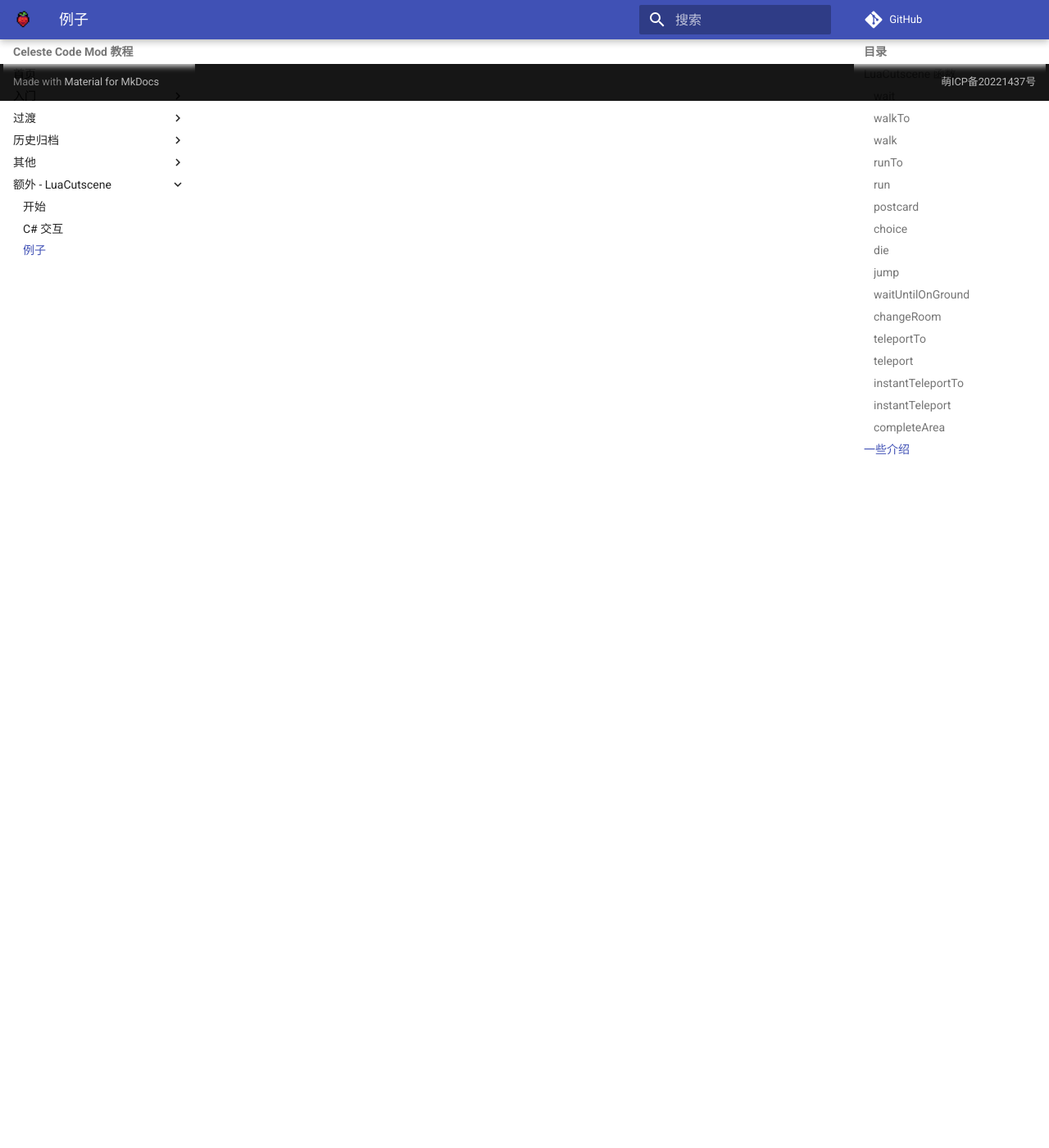
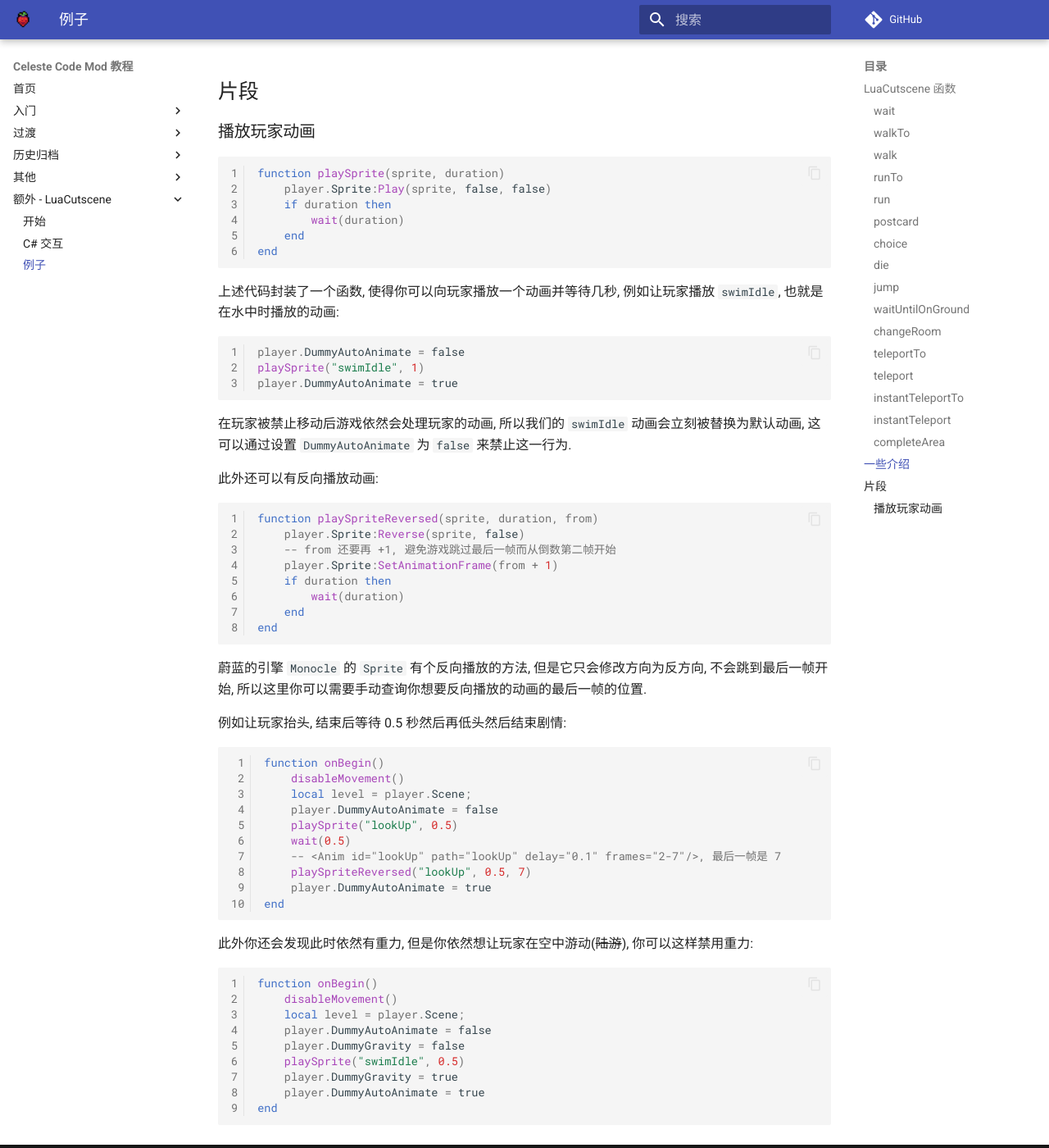
Before and after one commit to Saplonily/CelesteModTutorial, an MkDocs documentation site: the page built from docs/extra_luacs/examples.md, in a window 1280 px wide and 1400 px high, scrolled down 6103 px. Shown: the whole window at 82% size. Built offline with MkDocs 1.6.1 and Material for MkDocs 9.7.7, drawn with Linux system fonts in a browser that asks for light colours; comment, search, counter and statistics services are not loaded.

Commit message:
玩家动画播放片段

````diff
--- a/docs/extra_luacs/examples.md
+++ b/docs/extra_luacs/examples.md
@@ -225,3 +225,72 @@
 以防你还不知道, 游戏的坐标系与常规的数学坐标系不同, 其 y 坐标经过了竖直翻转:
 
 ![game-coord](../begin/game_coord.png)
+
+## 片段
+
+### 播放玩家动画
+
+```lua
+function playSprite(sprite, duration)
+    player.Sprite:Play(sprite, false, false)
+    if duration then
+        wait(duration)
+    end
+end
+```
+
+上述代码封装了一个函数, 使得你可以向玩家播放一个动画并等待几秒, 例如让玩家播放 `swimIdle`, 也就是在水中时播放的动画:
+
+```lua
+player.DummyAutoAnimate = false
+playSprite("swimIdle", 1)
+player.DummyAutoAnimate = true
+```
+
+在玩家被禁止移动后游戏依然会处理玩家的动画, 所以我们的 `swimIdle` 动画会立刻被替换为默认动画,
+这可以通过设置 `DummyAutoAnimate` 为 `false` 来禁止这一行为.
+
+此外还可以有反向播放动画:
+
+```lua
+function playSpriteReversed(sprite, duration, from)
+    player.Sprite:Reverse(sprite, false)
+    -- from 还要再 +1, 避免游戏跳过最后一帧而从倒数第二帧开始
+    player.Sprite:SetAnimationFrame(from + 1)
+    if duration then
+        wait(duration)
+    end
+end
+```
+
+蔚蓝的引擎 `Monocle` 的 `Sprite` 有个反向播放的方法, 但是它只会修改方向为反方向,
+不会跳到最后一帧开始, 所以这里你可以需要手动查询你想要反向播放的动画的最后一帧的位置.
+
+例如让玩家抬头, 结束后等待 0.5 秒然后再低头然后结束剧情:
+
+```lua
+function onBegin()
+    disableMovement()
+    local level = player.Scene;
+    player.DummyAutoAnimate = false
+    playSprite("lookUp", 0.5)
+    wait(0.5)
+    -- <Anim id="lookUp" path="lookUp" delay="0.1" frames="2-7"/>, 最后一帧是 7
+    playSpriteReversed("lookUp", 0.5, 7)
+    player.DummyAutoAnimate = true
+end
+```
+
+此外你还会发现此时依然有重力, 但是你依然想让玩家在空中游动(~~陆游~~), 你可以这样禁用重力:
+
+```lua
+function onBegin()
+    disableMovement()
+    local level = player.Scene;
+    player.DummyAutoAnimate = false
+    player.DummyGravity = false
+    playSprite("swimIdle", 0.5)
+    player.DummyGravity = true
+    player.DummyAutoAnimate = true
+end
+```
````
